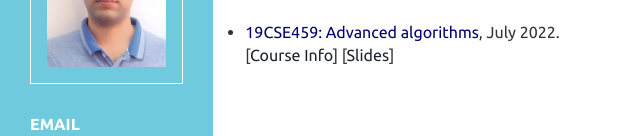
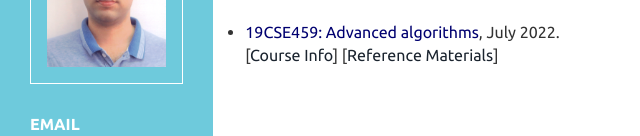
Before and after one commit to vijayaku003/19cse459, a plain HTML site: page teaching.html in a window 1280 px wide. Shown: the part 264-400 px from the top of the page, without its empty margins (0-640 px from the left). Drawn offline with nearby package versions, Linux system fonts and the light colour scheme.

Commit message:
updated slides to reference materials

```diff
--- a/teaching.html
+++ b/teaching.html
@@ -82,7 +82,7 @@ License URL: http://creativecommons.org/licenses/by/3.0/
 					<li>
 						<font color="#000070">19CSE459: Advanced algorithms</font>, July 2022. <br>
                         [<a href="teaching/19CSE459/index.html">Course Info</a>]
-                        [<a href="https://github.com/vijayaku003/AdvancedAlgorithms.git">Slides</a>]
+                        [<a href="https://github.com/vijayaku003/AdvancedAlgorithms.git">Reference Materials</a>]
                         <br>
 						<br>
 					</li>
```
Also changed, not shown: 9 other files.
